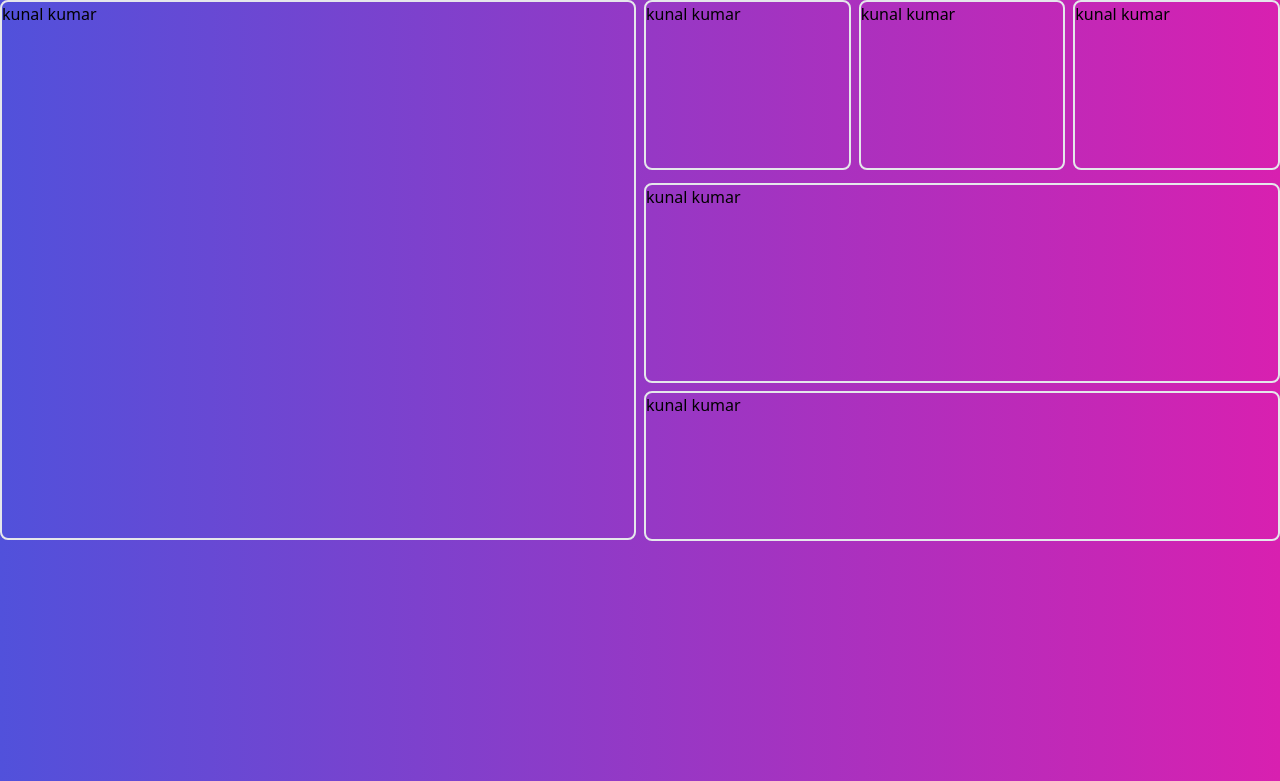
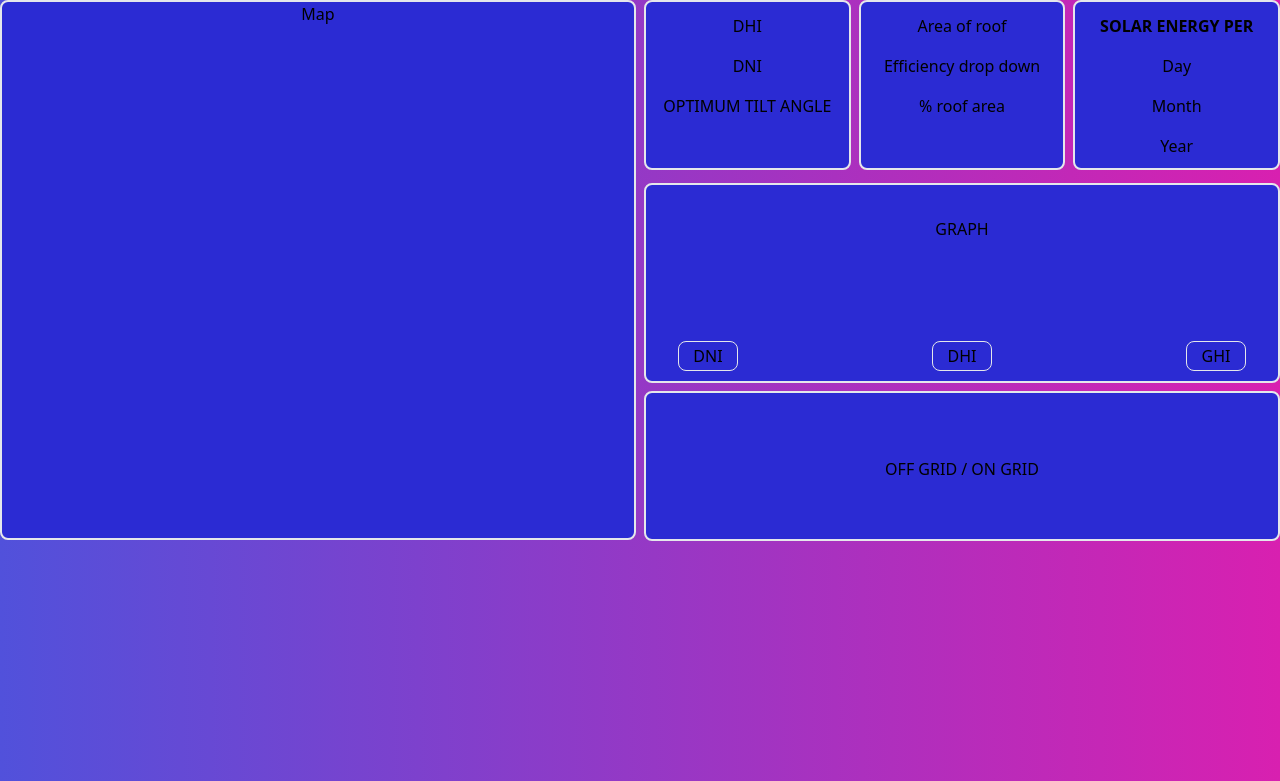
Before and after one commit to nakshjoshi/rooftop_solar_BAH-24, a Django app: template BAH_24/solar_calculator/templates/second.html in a window 1280 px wide. Shown: the top 781 px of the page. Run offline with Django 5.2, Linux system fonts and the light colour scheme; the template is opened without the code that fills it, so the values that code supplies are empty; some libraries are stand-ins or nearby versions.

Commit message:
styling second

```diff
--- a/BAH_24/solar_calculator/templates/second.html
+++ b/BAH_24/solar_calculator/templates/second.html
@@ -8,13 +8,47 @@
 </head>
 <body class="w-[1320] h-[400px] bg-gradient-to-r from-[#5151db] to-[#d820b0]">
     <div class="grid grid-cols-6 gap-2 grid-row-6 mx-auto h-full">
-        <div class="col-span-3 border-[2px] h-[540px] rounded-lg">kunal kumar</div>
-        <div class="col-span-1 border-[2px] h-[170px] rounded-lg">kunal kumar</div>
-        <div class="col-span-1 border-[2px] h-[170px] rounded-lg">kunal kumar</div>
-        <div class="col-span-1 border-[2px] h-[170px] rounded-lg">kunal kumar</div>
-        <div class="col-start-4 col-end-7 border-[2px] row-span-1 h-[200px] rounded-lg   relative bottom-[365px]">kunal kumar</div>
-        <div class="col-start-4 col-end-7 border-[2px] h-[150px] rounded-lg  relative bottom-[365px]">kunal kumar</div>
-    </div>
+        <div class="col-span-3 border-[2px] h-[540px] text-center rounded-lg bg-[#2b2bd3]">
+          <h1>Map</h1>
+        </div>
+        <div
+          class="col-span-1 border-[2px] h-[170px] rounded-lg flex flex-col gap-4 p-3 text-center bg-[#2b2bd3]"
+        >
+          <h1>DHI</h1>
+          <h1>DNI</h1>
+          <h1>OPTIMUM TILT ANGLE</h1>
+        </div>
+        <div
+          class="col-span-1 border-[2px] h-[170px] rounded-lg flex flex-col gap-4 p-3 text-center bg-[#2b2bd3]"
+        >
+          <h1>Area of roof</h1>
+          <h1>Efficiency drop down</h1>
+          <h1>% roof area</h1>
+        </div>
+        <div
+          class="col-span-1 border-[2px] h-[170px] rounded-lg flex flex-col gap-4 p-3 text-center bg-[#2b2bd3]"
+        >
+          <h1 class="font-bold">SOLAR ENERGY PER</h1>
+          <h1>Day</h1>
+          <h1>Month</h1>
+          <h1>Year</h1>
+        </div>
+        <div
+          class="col-start-4 col-end-7 border-[2px] row-span-1 h-[200px] rounded-lg text-center p-8 relative bottom-[365px] bg-[#2b2bd3]"
+        >
+          <h1>GRAPH</h1>
+          <div class="relative top-[100px] flex flex-row justify-between">
+            <button class="w-[60px] text-center h-[30px] hover:bg-sky-700 hover:scale-90 border-[1px] rounded-lg">DNI</button>
+            <button class="w-[60px] text-center h-[30px] hover:bg-sky-700 hover:scale-90 border-[1px] rounded-lg">DHI</button>
+            <button class="w-[60px] text-center h-[30px] hover:bg-sky-700 hover:scale-90 border-[1px] rounded-lg">GHI</button>
+          </div>
+        </div>
+        <div
+          class="col-start-4 col-end-7 border-[2px] h-[150px] rounded-lg relative bottom-[365px] text-center p-16 bg-[#2b2bd3]"
+        >
+          <h1>OFF GRID / ON GRID</h1>
+        </div>
+      </div>
 
 </body>
 </html>
```
